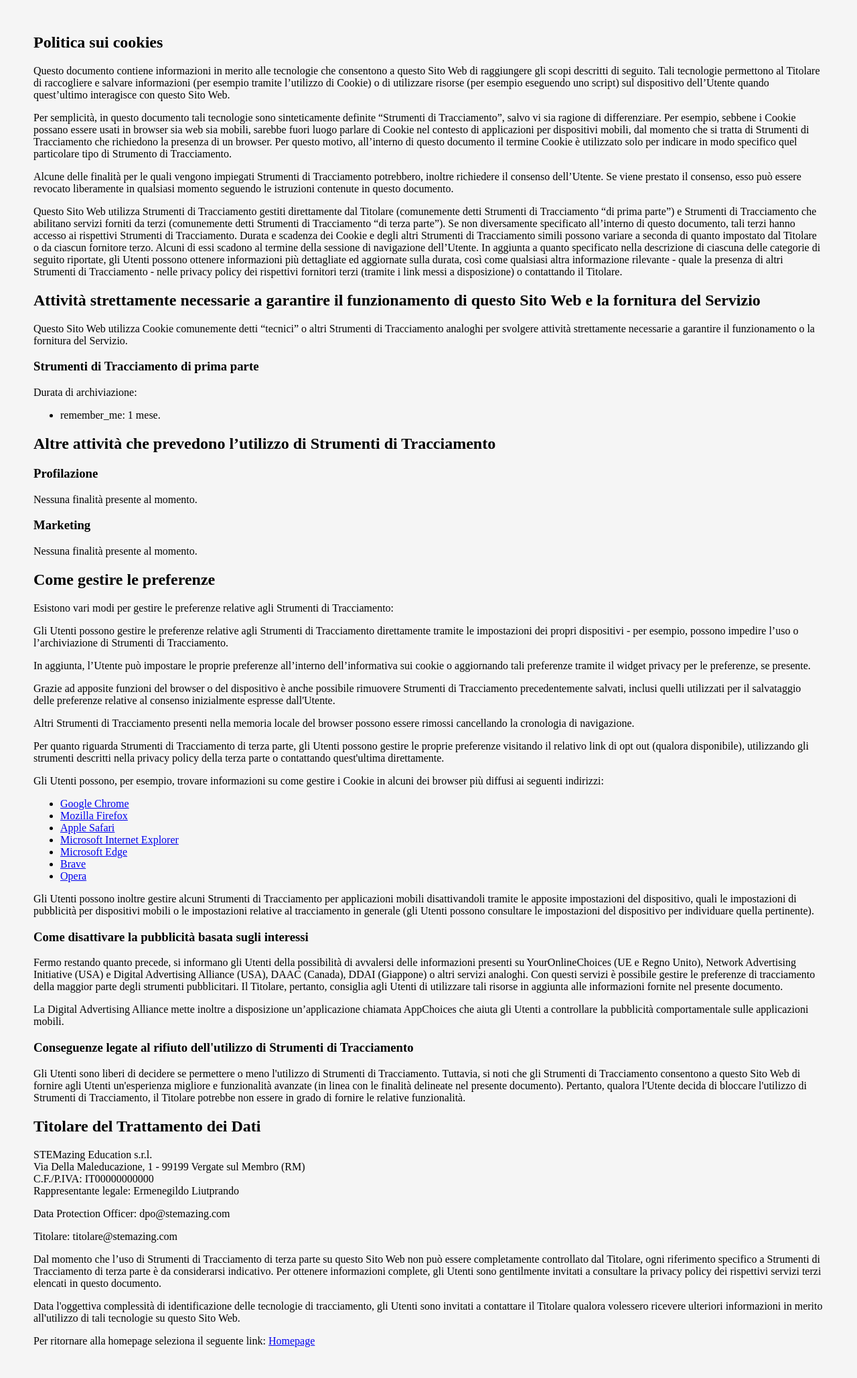
After one commit to MattiaCacciatore/ProgettoSAW, a PHP site: page /info/cookies_policy.html in a window 1280 px wide. The commit adds this page. Shown: the whole page at 67% size. Run offline with PHP 8.4, Linux system fonts and the light colour scheme.

Commit message:
Aggiunto banner e informativa cookies.
Senza lato server.

```diff
--- a/authentication/login/login.php
+++ b/authentication/login/login.php
@@ -27,7 +27,7 @@
 					$user_is_banned = $res['is_banned'];
 
 					if($user_is_banned == 1)
-						exit('You\'re banned from this site forever. If you think this is a misteak please contact the administrator.');
+						exit('Sei stato permabannato. Se pensi che ci sia stato un errore perfavore contatta l\'amministratore.');
 
 					if(password_verify($password, $user_pwd)){
 						/* Setting session variables. */
--- a/configuration/check_authorization.php
+++ b/configuration/check_authorization.php
@@ -1,7 +1,5 @@
 <?php
-    if(session_status() !== PHP_SESSION_ACTIVE){
-        session_start();
-    }
+    require dirname(__FILE__).'/../modules/start_session.php';
 
     if(!isset($_SESSION['authentication']) && isset($_COOKIE['user_remember'])){
         /* User has already set the remember me option, let's check if it's true.
@@ -40,6 +38,7 @@
                 else{
                     $_SESSION['admin'] = 'false';
                 }
+
                 $_SESSION['authentication'] = 'true'; /* Mandatory. */
             }
         }
--- a/css/style.css
+++ b/css/style.css
@@ -67,7 +67,23 @@ nav ul {
 
 }
 
+/* COOKIE BANNER */
+/****************************************************************************************************/
+#hide:checked ~ :is(input, div, label, section, p, a, form){
+    --show_banner: none;
+    --hold_banner: static;
+}
 
+#show:checked ~ :is(input, div, label, section, p, a, form){
+    --show_banner: block;
+    --hold_banner: sticky;
+}
+
+.hideable-content{
+	display: var(--show_banner) !important;
+    --hold_banner: sticky;
+    position: var(--hold_banner) !important;
+}
 
 /* MAIN*/
 /****************************************************************************************************/
@@ -117,7 +133,7 @@ footer {
     color: #fff;
     padding: 10px 0; /* Reduced padding */
     width: 100%;
-    position: fixed; /* Fixed positioning */
+    position: static; /* (Fixed) now static positioning */
     bottom: 0; /* Align to the bottom */
     left: 0;
 }
--- /dev/null
+++ b/info/cookies_policy.html
@@ -0,0 +1,222 @@
+<!DOCTYPE html>
+<html lang = 'it'>
+
+<head>
+	<!-- Internet Explorer. -->
+	<meta http-equiv = 'X-UA-Compatible' content = 'IE = edge'>
+	<meta charset = 'utf-8'>
+	<!-- Adapting to the browser window size. -->
+	<meta name = 'viewport' content = 'width-device-width', initial-scale = 1.0>
+
+	<link rel = 'stylesheet' href = ../css/style.css>
+
+	<title>
+        Informativa sui cookies
+    </title>
+</head>
+
+<body>
+
+	<main>
+        <h2>Politica sui cookies</h2>
+
+        <p>
+			Questo documento contiene informazioni in merito alle tecnologie che consentono a questo Sito Web
+			di raggiungere gli scopi descritti di seguito. Tali tecnologie permettono al Titolare di raccogliere
+			e salvare informazioni (per esempio tramite l’utilizzo di Cookie) o di utilizzare risorse (per esempio
+			eseguendo uno script) sul dispositivo dell’Utente quando quest’ultimo interagisce con questo Sito Web.
+		</p>
+
+        <p>
+			Per semplicità, in questo documento tali tecnologie sono sinteticamente definite “Strumenti di Tracciamento”,
+			salvo vi sia ragione di differenziare. Per esempio, sebbene i Cookie possano essere usati in browser sia web
+			sia mobili, sarebbe fuori luogo parlare di Cookie nel contesto di applicazioni per dispositivi mobili, dal
+			momento che si tratta di Strumenti di Tracciamento che richiedono la presenza di un browser. Per questo motivo,
+			all’interno di questo documento il termine Cookie è utilizzato solo per indicare in modo specifico quel particolare
+			tipo di Strumento di Tracciamento.
+		</p>
+
+        <p>
+			Alcune delle finalità per le quali vengono impiegati Strumenti di Tracciamento potrebbero, inoltre richiedere il
+			consenso dell’Utente. Se viene prestato il consenso, esso può essere revocato liberamente in qualsiasi momento
+			seguendo le istruzioni contenute in questo documento.
+		</p>
+
+		<p>
+			Questo Sito Web utilizza Strumenti di Tracciamento gestiti direttamente dal Titolare (comunemente detti Strumenti di
+			Tracciamento “di prima parte”) e Strumenti di Tracciamento che abilitano servizi forniti da terzi (comunemente detti
+			Strumenti di Tracciamento “di terza parte”). Se non diversamente specificato all’interno di questo documento, tali
+			terzi hanno accesso ai rispettivi Strumenti di Tracciamento. Durata e scadenza dei Cookie e degli altri Strumenti di
+			Tracciamento simili possono variare a seconda di quanto impostato dal Titolare o da ciascun fornitore terzo. Alcuni
+			di essi scadono al termine della sessione di navigazione dell’Utente. In aggiunta a quanto specificato nella descrizione
+			di ciascuna delle categorie di seguito riportate, gli Utenti possono ottenere informazioni più dettagliate ed aggiornate
+			sulla durata, così come qualsiasi altra informazione rilevante - quale la presenza di altri Strumenti di Tracciamento -
+			nelle privacy policy dei rispettivi fornitori terzi (tramite i link messi a disposizione) o contattando il Titolare.
+		</p>
+<!---------------------------------------------------------------------------------------------------------------------------------->
+        <h2>
+			Attività strettamente necessarie a garantire il funzionamento di questo Sito Web e la fornitura del Servizio
+		</h2>
+
+		<p>
+			Questo Sito Web utilizza Cookie comunemente detti “tecnici” o altri Strumenti di Tracciamento analoghi per svolgere
+			attività strettamente necessarie a garantire il funzionamento o la fornitura del Servizio.
+		</p>
+<!-------------------------------->
+		<h3>
+			Strumenti di Tracciamento di prima parte
+		</h3>
+
+		<p>
+			Durata di archiviazione:
+		</p>
+
+		<p>
+			<ul>
+				<li>
+					remember_me: 1 mese.
+				</li>
+			</ul>
+		</p>
+<!---------------------------------------------------------------------------------------------------------------------------------->
+		<h2>
+			Altre attività che prevedono l’utilizzo di Strumenti di Tracciamento
+		</h2>
+<!-------------------------------->
+		<h3>
+			Profilazione
+		</h3>
+
+		<p>
+			Nessuna finalità presente al momento.
+		</p>
+<!-------------------------------->
+		<h3>
+			Marketing
+		</h3>
+
+		<p>
+			Nessuna finalità presente al momento.
+		</p>
+<!---------------------------------------------------------------------------------------------------------------------------------->
+		<h2>
+			Come gestire le preferenze
+		</h2>
+
+		<p>
+			Esistono vari modi per gestire le preferenze relative agli Strumenti di Tracciamento:
+		</p>
+
+		<p>
+			Gli Utenti possono gestire le preferenze relative agli Strumenti di Tracciamento direttamente tramite le impostazioni dei
+			propri dispositivi - per esempio, possono impedire l’uso o l’archiviazione di Strumenti di Tracciamento.
+		</p>
+
+		<p>
+			In aggiunta, l’Utente può impostare le proprie preferenze all’interno dell’informativa sui cookie o aggiornando tali
+			preferenze tramite il widget privacy per le preferenze, se presente.
+		</p>
+
+		<p>
+			Grazie ad apposite funzioni del browser o del dispositivo è anche possibile rimuovere Strumenti di Tracciamento
+			precedentemente salvati, inclusi quelli utilizzati per il salvataggio delle preferenze relative al consenso
+			inizialmente espresse dall'Utente.
+		</p>
+
+		<p>
+			Altri Strumenti di Tracciamento presenti nella memoria locale del browser possono essere rimossi cancellando la
+			cronologia di navigazione.
+		</p>
+
+		<p>
+			Per quanto riguarda Strumenti di Tracciamento di terza parte, gli Utenti possono gestire le proprie preferenze
+			visitando il relativo link di opt out (qualora disponibile), utilizzando gli strumenti descritti nella privacy
+			policy della terza parte o contattando quest'ultima direttamente.
+		</p>
+
+		<p>
+			Gli Utenti possono, per esempio, trovare informazioni su come gestire i Cookie in alcuni dei browser più diffusi
+			ai seguenti indirizzi:
+			<ul>
+				<li><a href="https://support.google.com/chrome/answer/95647?hl=it&p=cpn_cookies">Google Chrome</a></li>
+  				<li><a href="https://support.mozilla.org/it/kb/Attivare%20e%20disattivare%20i%20cookie">Mozilla Firefox</a></li>
+  				<li><a href="https://support.apple.com/it-it/guide/safari/manage-cookies-and-website-data-sfri11471/">Apple Safari</a></li>
+				<li><a href="http://windows.microsoft.com/it-it/windows-vista/block-or-allow-cookies">Microsoft Internet Explorer</a></li>
+				<li><a href="https://support.microsoft.com/it-it/help/4027947">Microsoft Edge</a></li>
+				<li><a href="https://support.brave.com/hc/articles/360022806212-How-do-I-use-Shields-while-browsing">Brave</a></li>
+				<li><a href="https://help.opera.com/latest/web-preferences/#cookies">Opera</a></li>
+			</ul>
+		</p>
+
+		<p>
+			Gli Utenti possono inoltre gestire alcuni Strumenti di Tracciamento per applicazioni mobili disattivandoli tramite le
+            apposite impostazioni del dispositivo, quali le impostazioni di pubblicità per dispositivi mobili o le impostazioni
+            relative al tracciamento in generale (gli Utenti possono consultare le impostazioni del dispositivo per individuare
+            quella pertinente).
+		</p>
+<!-------------------------------->
+		<h3>
+			Come disattivare la pubblicità basata sugli interessi
+		</h3>
+
+		<p>
+			Fermo restando quanto precede, si informano gli Utenti della possibilità di avvalersi delle informazioni presenti su
+            YourOnlineChoices (UE e Regno Unito), Network Advertising Initiative (USA) e Digital Advertising Alliance (USA), DAAC
+            (Canada), DDAI (Giappone) o altri servizi analoghi. Con questi servizi è possibile gestire le preferenze di tracciamento
+            della maggior parte degli strumenti pubblicitari. Il Titolare, pertanto, consiglia agli Utenti di utilizzare tali risorse
+            in aggiunta alle informazioni fornite nel presente documento.
+		</p>
+
+		<p>
+			La Digital Advertising Alliance mette inoltre a disposizione un’applicazione chiamata AppChoices che aiuta gli Utenti a
+            controllare la pubblicità comportamentale sulle applicazioni mobili.
+		</p>
+<!-------------------------------->
+		<h3>
+			Conseguenze legate al rifiuto dell'utilizzo di Strumenti di Tracciamento
+		</h3>
+
+		<p>
+			Gli Utenti sono liberi di decidere se permettere o meno l'utilizzo di Strumenti di Tracciamento. Tuttavia, si noti che
+            gli Strumenti di Tracciamento consentono a questo Sito Web di fornire agli Utenti un'esperienza migliore e funzionalità
+            avanzate (in linea con le finalità delineate nel presente documento). Pertanto, qualora l'Utente decida di bloccare
+            l'utilizzo di Strumenti di Tracciamento, il Titolare potrebbe non essere in grado di fornire le relative funzionalità.
+		</p>
+<!---------------------------------------------------------------------------------------------------------------------------------->
+		<h2>
+			Titolare del Trattamento dei Dati
+		</h2>
+
+		<p>
+			STEMazing Education s.r.l.<br>
+			Via Della Maleducazione, 1 - 99199 Vergate sul Membro (RM)<br>
+			C.F./P.IVA: IT00000000000<br>
+			Rappresentante legale: Ermenegildo Liutprando
+		</p>
+
+		<p>
+			Data Protection Officer: dpo@stemazing.com
+		</p>
+
+		<p>
+			Titolare: titolare@stemazing.com
+		</p>
+
+		<p>
+			Dal momento che l’uso di Strumenti di Tracciamento di terza parte su questo Sito Web non può essere completamente
+            controllato dal Titolare, ogni riferimento specifico a Strumenti di Tracciamento di terza parte è da considerarsi
+            indicativo. Per ottenere informazioni complete, gli Utenti sono gentilmente invitati a consultare la privacy policy
+            dei rispettivi servizi terzi elencati in questo documento.
+		</p>
+
+		<p>
+			Data l'oggettiva complessità di identificazione delle tecnologie di tracciamento, gli Utenti sono invitati a contattare
+            il Titolare qualora volessero ricevere ulteriori informazioni in merito all'utilizzo di tali tecnologie su questo Sito Web.
+		</p>
+
+		<p>
+			Per ritornare alla homepage seleziona il seguente link: <a href = '../index.php'>Homepage</a>
+		</p>
+	</main>
+</body>
+</html>
--- a/internal_search_system/page/search_system.php
+++ b/internal_search_system/page/search_system.php
@@ -25,6 +25,7 @@
 <body>
 
 <?php
+  require dirname(__FILE__).'/../../modules/cookies_banner.php';
   require dirname(__FILE__).'/../../modules/navbar.php';
 ?>
 
--- a/modules/head_style.php
+++ b/modules/head_style.php
@@ -1,13 +1,13 @@
-<?php require dirname(__FILE__).'/set_path.php'; ?>
+<?php
+	require dirname(__FILE__).'/set_path.php';
 
-<?php
 	print(
 	'   <!-- Internet Explorer. -->
 		<meta http-equiv = \'X-UA-Compatible\' content = \'IE = edge\'>
 		<meta charset = \'utf-8\'>
 		<!-- Adapting to the browser window size. -->
 		<meta name = \'viewport\' content = \'width-device-width\', initial-scale = 1.0>
-		<!-- Note: putting "/" before the relative path transform it to absolute path from the document root. -->
+
 		<link rel = \'icon\' href = '.$MYROOT.'/css/images/school.svg type = \'image/svg+xml\'>
 		<link rel = \'apple-touch-icon\' href = '.$MYROOT.'/css/images/school.png>
 		<link rel = \'stylesheet\' href = ./css/style.css>
--- a/modules/header.php
+++ b/modules/header.php
@@ -1,6 +1,7 @@
-<?php require dirname(__FILE__).'/set_path.php'; ?>
+<?php
+    require dirname(__FILE__).'/set_path.php';
+    require dirname(__FILE__).'/cookies_banner.php';
 
-<?php
     print('
     <header>
         <p id="title">STEMazing Education</p>
--- a/modules/set_path.php
+++ b/modules/set_path.php
@@ -1 +1,3 @@
-<?php $MYROOT = '/~S4850100/ProgettoSAW'; ?>
+<?php
+    $MYROOT = '/~S4850100/ProgettoSAW';
+?>
--- a/modules/sidebar.php
+++ b/modules/sidebar.php
@@ -1,6 +1,6 @@
-<?php require dirname(__FILE__).'/set_path.php'; ?>
+<?php
+	require dirname(__FILE__).'/set_path.php';
 
-<?php
 	print(
 	'
 	<aside>
--- /dev/null
+++ b/modules/start_session.php
@@ -0,0 +1,5 @@
+<?php
+    if(session_status() !== PHP_SESSION_ACTIVE){
+        session_start();
+    }
+?>
```
Also changed, not shown: configuration/setcookies.php (+26 -1 lines), modules/cookies_banner.php (added, +38 -0 lines), modules/footer.php (+18 -6 lines), info/README.md (added), modules/navbar.php (indentation only).
